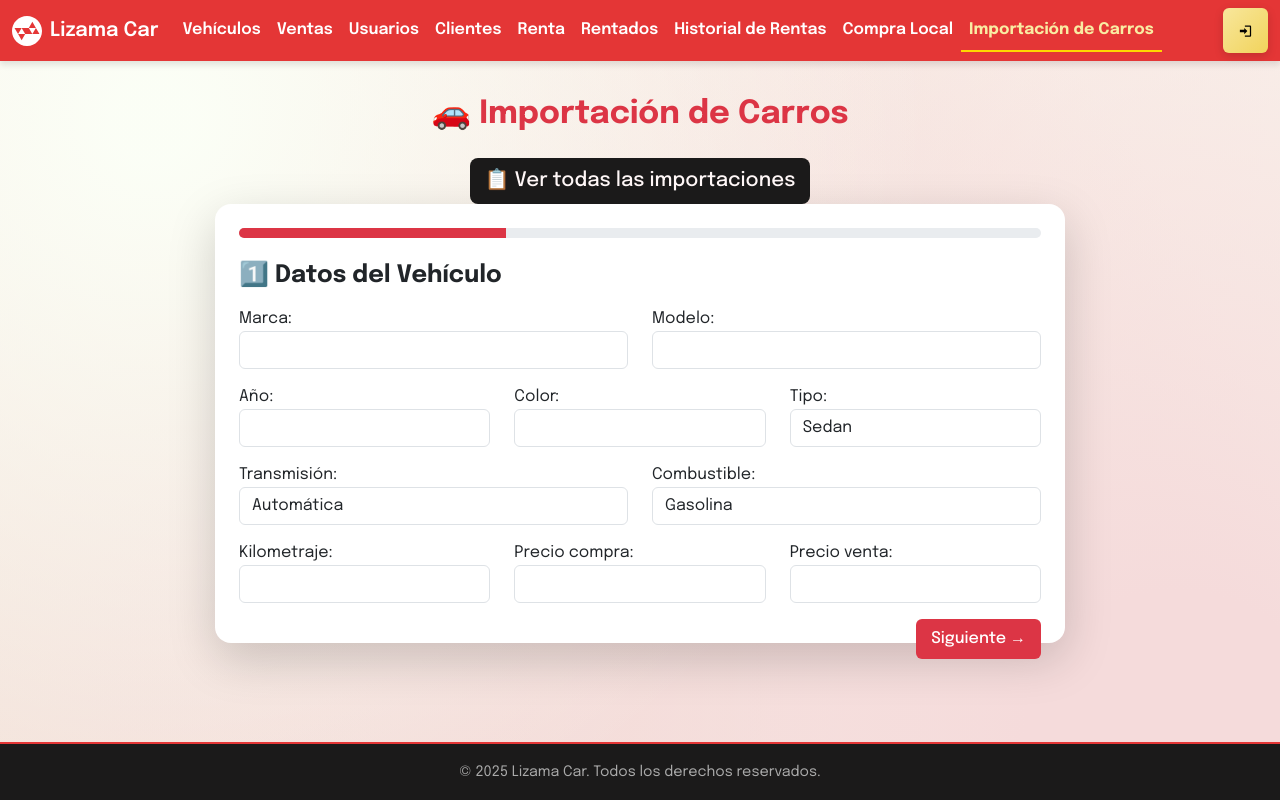
After one commit to Hatreck1/Progra-III-2025, a Flask app: page /importacion_carros in a window 1280 px wide. The commit adds this page. Run offline with Flask 3, Linux system fonts and the light colour scheme; the visitor is signed in with stand-in values (Sample User, id 1); data that the repository does not hold is empty; some libraries are stand-ins or nearby versions.

Commit message:
avance de proyecto

```diff
--- a/lizama_car/app.py
+++ b/lizama_car/app.py
@@ -377,6 +377,156 @@ def compra_local():
 
     return render_template("compra_local.html", historial=historial_compras)
 
+# ==================== IMPORTACIÓN historial ====================
+@app.route("/historial_importacion")
+@login_required
+def historial_importacion():
+    historial = list(db["Importacion_carros"].find().sort("fecha_registro", -1))
+
+    # normalizar fechas
+    for item in historial:
+        if isinstance(item.get("fecha_llegada"), str):
+            try:
+                item["fecha_llegada"] = datetime.fromisoformat(item["fecha_llegada"])
+            except:
+                pass
+
+    return render_template("historial_importacion.html", historial=historial)
+
+@app.route("/importacion_carros", methods=["GET", "POST"])
+@login_required
+def importacion_carros():
+    coleccion_import = db["Importacion_carros"]
+    coleccion_vehiculos = db["Vehiculos"]
+
+    if request.method == "POST":
+
+        marca = request.form.get("marca")
+        modelo = request.form.get("modelo")
+        anio = int(request.form.get("anio") or 0)
+        color = request.form.get("color")
+        tipo = request.form.get("tipo")
+        transmision = request.form.get("transmision")
+        combustible = request.form.get("combustible")
+        kilometraje = request.form.get("kilometraje")
+        precio_compra = float(request.form.get("precio_compra") or 0)
+        precio_venta = float(request.form.get("precio_venta") or 0)
+
+        pais_origen = request.form.get("pais_origen")
+        puerto_salida = request.form.get("puerto_salida")
+        puerto_llegada = request.form.get("puerto_llegada")
+        naviera = request.form.get("naviera")
+        num_contenedor = request.form.get("num_contenedor")
+        num_booking = request.form.get("num_booking")
+
+        def parse_date(d):
+            try:
+                return datetime.strptime(d, "%Y-%m-%d")
+            except:
+                return None
+
+        fecha_salida = parse_date(request.form.get("fecha_salida"))
+        fecha_llegada = parse_date(request.form.get("fecha_llegada"))
+        fecha_retiro_aduana = parse_date(request.form.get("fecha_retiro_aduana"))
+
+        costo_flete = float(request.form.get("costo_flete") or 0)
+        costo_aduana = float(request.form.get("costo_aduana") or 0)
+        costo_inspeccion = float(request.form.get("costo_inspeccion") or 0)
+        impuestos_pagados = float(request.form.get("impuestos_pagados") or 0)
+        transportista_local = request.form.get("transportista_local")
+        agencia_aduanal = request.form.get("agencia_aduanal")
+
+        vendedor_nombre = request.form.get("vendedor_nombre")
+        vendedor_doc = request.form.get("vendedor_doc")
+
+        imagen = request.files.get("imagen")
+        ruta_imagen = None
+        if imagen and imagen.filename != "":
+            ruta_imagen = f"static/{imagen.filename}"
+            imagen.save(ruta_imagen)
+
+        vehiculo = {
+            "marca": marca,
+            "modelo": modelo,
+            "anio": anio,
+            "color": color,
+            "tipo": tipo,
+            "transmision": transmision,
+            "combustible": combustible,
+            "kilometraje": kilometraje,
+            "precio_compra": precio_compra,
+            "precio": precio_venta,
+
+            "imagen": ruta_imagen,
+            "fecha_compra": datetime.utcnow(),
+            "registrado_por": session.get("user"),
+            "importado": True,
+            "info_importacion": {
+                "pais_origen": pais_origen,
+                "puerto_salida": puerto_salida,
+                "puerto_llegada": puerto_llegada,
+                "naviera": naviera,
+                "num_contenedor": num_contenedor,
+                "num_booking": num_booking,
+                "fecha_salida": fecha_salida,
+                "fecha_llegada": fecha_llegada,
+                "fecha_retiro_aduana": fecha_retiro_aduana,
+                "costo_flete": costo_flete,
+                "costo_aduana": costo_aduana,
+                "costo_inspeccion": costo_inspeccion,
+                "impuestos_pagados": impuestos_pagados,
+                "transportista_local": transportista_local,
+                "agencia_aduanal": agencia_aduanal,
+                "vendedor_nombre": vendedor_nombre,
+                "vendedor_doc": vendedor_doc
+            }
+        }
+
+        vehiculo_res = coleccion_vehiculos.insert_one(vehiculo)
+
+        registro_import = {
+            "vehiculo_id": vehiculo_res.inserted_id,
+            "marca": marca,
+            "modelo": modelo,
+            "anio": anio,
+            "color": color,
+            "tipo": tipo,
+            "transmision": transmision,
+            "combustible": combustible,
+            "kilometraje": kilometraje,
+            "precio_compra": precio_compra,
+            "precio_venta": precio_venta,
+            "imagen": ruta_imagen,
+            "pais_origen": pais_origen,
+            "puerto_salida": puerto_salida,
+            "puerto_llegada": puerto_llegada,
+            "naviera": naviera,
+            "num_contenedor": num_contenedor,
+            "num_booking": num_booking,
+            "fecha_salida": fecha_salida,
+            "fecha_llegada": fecha_llegada,
+            "fecha_retiro_aduana": fecha_retiro_aduana,
+            "costo_flete": costo_flete,
+            "costo_aduana": costo_aduana,
+            "costo_inspeccion": costo_inspeccion,
+            "impuestos_pagados": impuestos_pagados,
+            "transportista_local": transportista_local,
+            "agencia_aduanal": agencia_aduanal,
+            "vendedor_nombre": vendedor_nombre,
+            "vendedor_doc": vendedor_doc,
+            "registrado_por": session.get("user"),
+            "fecha_registro": datetime.utcnow()
+        }
+
+        coleccion_import.insert_one(registro_import)
+
+        flash("✔ Importación registrada correctamente.", "success")
+        return redirect(url_for("importacion_carros"))
+
+    historial = list(coleccion_import.find().sort("fecha_registro", -1))
+    return render_template("importacion_carros.html", historial=historial)
+
+
 # ==================== RENTADOS ====================
 @app.route("/rentados")
 @login_required
--- a/lizama_car/templates/base.html
+++ b/lizama_car/templates/base.html
@@ -68,6 +68,8 @@
           <li class="nav-item"><a class="nav-link {% if request.endpoint == 'mostrar_rentados' %}active{% endif %}" href="{{ url_for('mostrar_rentados') }}">Rentados</a></li>
           <li class="nav-item"><a class="nav-link {% if request.endpoint == 'mostrar_historial' %}active{% endif %}" href="{{ url_for('mostrar_historial') }}">Historial de Rentas</a></li>
           <li class="nav-item"><a class="nav-link {% if request.endpoint == 'compra_local' %}active{% endif %}" href="{{ url_for('compra_local') }}">Compra Local</a></li>
+          <li class="nav-item"><a class="nav-link {% if request.endpoint == 'importacion_carros' %}active{% endif %}" href="{{ url_for('importacion_carros') }}">Importación de Carros</a></li>
+
         </ul>
       </div>
 
--- /dev/null
+++ b/lizama_car/templates/importacion_carros.html
@@ -0,0 +1,249 @@
+{% extends "base.html" %}
+{% block title %}Importación de Carros{% endblock %}
+
+{% block content %}
+<div class="container mt-4">
+  <h2 class="text-center fw-bold mb-4 text-danger">🚗 Importación de Carros</h2>
+
+  <div class="text-center mt-4">
+    <a href="{{ url_for('historial_importacion') }}" class="btn btn-dark btn-lg rounded-3">
+      📋 Ver todas las importaciones
+    </a>
+  </div>
+
+  <div class="wizard-card mx-auto shadow-lg p-4 rounded-4 bg-white">
+
+    <div class="wizard-progress mb-4">
+      <div class="progress" style="height: 10px;">
+        <div id="wizardProgressBar" class="progress-bar bg-danger" role="progressbar"></div>
+      </div>
+    </div>
+
+    <form method="POST" enctype="multipart/form-data">
+
+      <!-- PASO 1 -->
+      <div class="wizard-step active">
+        <h4 class="fw-bold mb-3">1️⃣ Datos del Vehículo</h4>
+
+        <div class="row">
+          <div class="col-md-6 mb-3">
+            <label>Marca:</label>
+            <input type="text" class="form-control" name="marca" required>
+          </div>
+
+          <div class="col-md-6 mb-3">
+            <label>Modelo:</label>
+            <input type="text" class="form-control" name="modelo" required>
+          </div>
+
+          <div class="col-md-4 mb-3">
+            <label>Año:</label>
+            <input type="number" class="form-control" name="anio">
+          </div>
+
+          <div class="col-md-4 mb-3">
+            <label>Color:</label>
+            <input type="text" class="form-control" name="color">
+          </div>
+
+          <div class="col-md-4 mb-3">
+            <label>Tipo:</label>
+            <select class="form-control" name="tipo">
+              <option>Sedan</option>
+              <option>SUV</option>
+              <option>Pick-up</option>
+              <option>Coupe</option>
+              <option>Hatchback</option>
+            </select>
+          </div>
+
+          <div class="col-md-6 mb-3">
+            <label>Transmisión:</label>
+            <select class="form-control" name="transmision">
+              <option>Automática</option>
+              <option>Manual</option>
+            </select>
+          </div>
+
+          <div class="col-md-6 mb-3">
+            <label>Combustible:</label>
+            <select class="form-control" name="combustible">
+              <option>Gasolina</option>
+              <option>Diésel</option>
+              <option>Híbrido</option>
+              <option>Eléctrico</option>
+            </select>
+          </div>
+
+          <div class="col-md-4 mb-3">
+            <label>Kilometraje:</label>
+            <input type="number" class="form-control" name="kilometraje">
+          </div>
+
+          <div class="col-md-4 mb-3">
+            <label>Precio compra:</label>
+            <input type="number" step="0.01" class="form-control" name="precio_compra">
+          </div>
+
+          <div class="col-md-4 mb-3">
+            <label>Precio venta:</label>
+            <input type="number" step="0.01" class="form-control" name="precio_venta">
+          </div>
+
+        </div>
+
+        <button type="button" class="btn btn-danger float-end next-btn">Siguiente →</button>
+      </div>
+
+      <!-- PASO 2 -->
+      <div class="wizard-step">
+        <h4 class="fw-bold mb-3">2️⃣ Datos de Importación</h4>
+
+        <div class="row">
+
+          <div class="col-md-6 mb-3">
+            <label>País de origen:</label>
+            <input type="text" class="form-control" name="pais_origen">
+          </div>
+
+          <div class="col-md-6 mb-3">
+            <label>Naviera:</label>
+            <input type="text" class="form-control" name="naviera">
+          </div>
+
+          <div class="col-md-6 mb-3">
+            <label>Puerto salida:</label>
+            <input type="text" class="form-control" name="puerto_salida">
+          </div>
+
+          <div class="col-md-6 mb-3">
+            <label>Puerto llegada:</label>
+            <input type="text" class="form-control" name="puerto_llegada">
+          </div>
+
+          <div class="col-md-6 mb-3">
+            <label>N° contenedor:</label>
+            <input type="text" class="form-control" name="num_contenedor">
+          </div>
+
+          <div class="col-md-6 mb-3">
+            <label>N° booking:</label>
+            <input type="text" class="form-control" name="num_booking">
+          </div>
+
+          <div class="col-md-6 mb-3">
+            <label>Fecha salida:</label>
+            <input type="date" class="form-control" name="fecha_salida">
+          </div>
+
+          <div class="col-md-6 mb-3">
+            <label>Fecha llegada:</label>
+            <input type="date" class="form-control" name="fecha_llegada">
+          </div>
+
+          <div class="col-md-6 mb-3">
+            <label>Fecha retiro aduana:</label>
+            <input type="date" class="form-control" name="fecha_retiro_aduana">
+          </div>
+
+        </div>
+
+        <button type="button" class="btn btn-secondary prev-btn">← Anterior</button>
+        <button type="button" class="btn btn-danger float-end next-btn">Siguiente →</button>
+      </div>
+
+      <!-- PASO 3 -->
+      <div class="wizard-step">
+        <h4 class="fw-bold mb-3">3️⃣ Costos + Documentos</h4>
+
+        <div class="row">
+
+          <div class="col-md-6 mb-3">
+            <label>Costo flete:</label>
+            <input type="number" step="0.01" class="form-control" name="costo_flete">
+          </div>
+
+          <div class="col-md-6 mb-3">
+            <label>Costo aduana:</label>
+            <input type="number" step="0.01" class="form-control" name="costo_aduana">
+          </div>
+
+          <div class="col-md-6 mb-3">
+            <label>Costo inspección:</label>
+            <input type="number" step="0.01" class="form-control" name="costo_inspeccion">
+          </div>
+
+          <div class="col-md-6 mb-3">
+            <label>Impuestos pagados:</label>
+            <input type="number" step="0.01" class="form-control" name="impuestos_pagados">
+          </div>
+
+          <div class="col-md-6 mb-3">
+            <label>Transportista local:</label>
+            <input type="text" class="form-control" name="transportista_local">
+          </div>
+
+          <div class="col-md-6 mb-3">
+            <label>Agencia aduanal:</label>
+            <input type="text" class="form-control" name="agencia_aduanal">
+          </div>
+
+          <div class="col-md-6 mb-3">
+            <label>Vendedor:</label>
+            <input type="text" class="form-control" name="vendedor_nombre">
+          </div>
+
+          <div class="col-md-6 mb-3">
+            <label>Documento vendedor:</label>
+            <input type="text" class="form-control" name="vendedor_doc">
+          </div>
+
+          <div class="col-md-12 mb-3">
+            <label>Imagen del vehículo:</label>
+            <input type="file" class="form-control" name="imagen">
+          </div>
+
+        </div>
+
+        <button type="button" class="btn btn-secondary prev-btn">← Anterior</button>
+        <button type="submit" class="btn btn-success float-end">Guardar Importación ✔</button>
+      </div>
+
+    </form>
+  </div>
+</div>
+
+<style>
+  .wizard-card { max-width: 850px; }
+  .wizard-step { display: none; opacity: 0; transform: translateX(40px); transition: .3s ease; }
+  .wizard-step.active { display: block; opacity: 1; transform: translateX(0); }
+</style>
+
+<script>
+let paso = 0;
+const steps = document.querySelectorAll(".wizard-step");
+const progress = document.getElementById("wizardProgressBar");
+
+function updateWizard() {
+  steps.forEach((s, i) => s.classList.toggle("active", i === paso));
+  progress.style.width = ((paso + 1) / steps.length * 100) + "%";
+}
+
+document.querySelectorAll(".next-btn").forEach(btn => {
+  btn.addEventListener("click", () => {
+    if (paso < steps.length - 1) paso++;
+    updateWizard();
+  });
+});
+
+document.querySelectorAll(".prev-btn").forEach(btn => {
+  btn.addEventListener("click", () => {
+    if (paso > 0) paso--;
+    updateWizard();
+  });
+});
+
+updateWizard();
+</script>
+
+{% endblock %}
```
Also changed, not shown: lizama_car/templates/dashboard.html (+14 -0 lines), lizama_car/templates/historial_importacion.html (added, +140 -0 lines), lizama_car/static/2019_Chevrolet_Camaro_base,_front_11.9.19.jpg (added), lizama_car/static/NAQUIEL.png (added), lizama_car/static/Nahun.jpg (added), lizama_car/static/logo_jr.png (deleted), lizama_car/static/starfox5.png (added).
